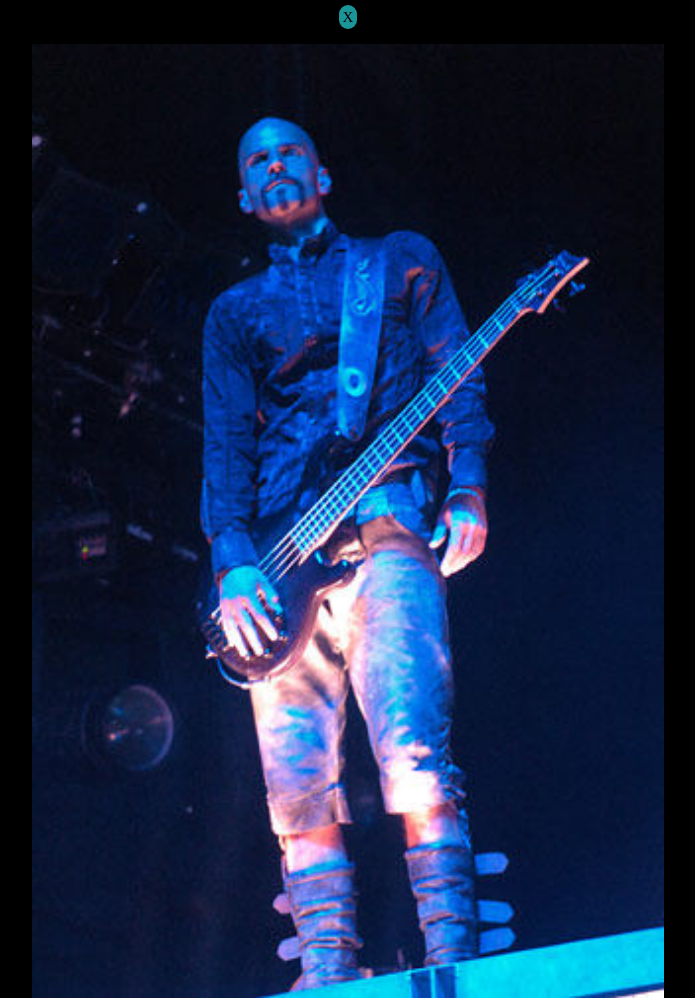
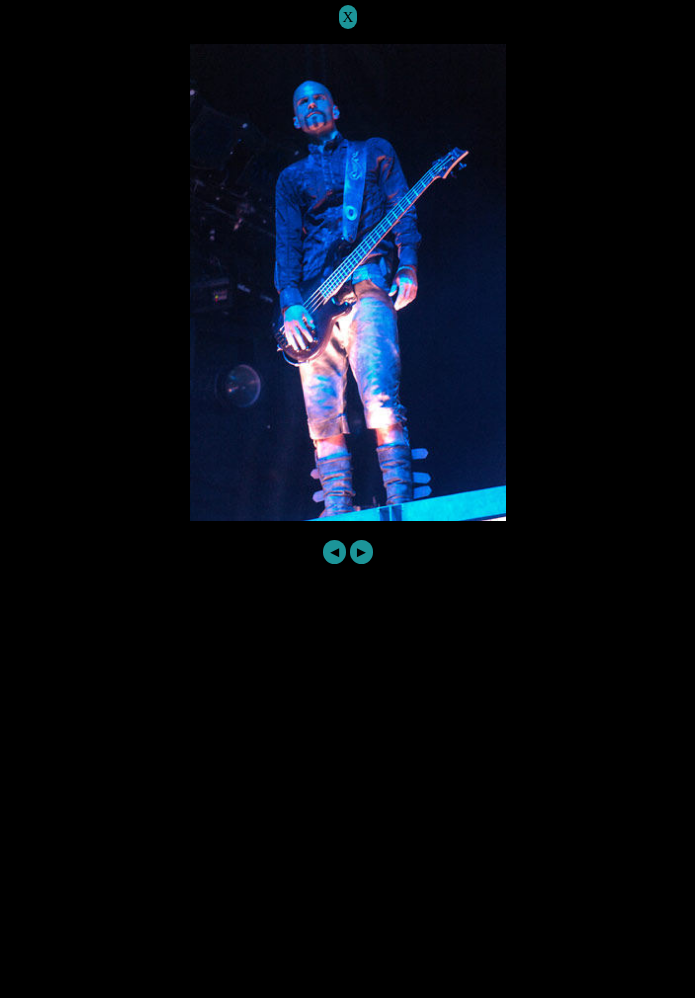
Before and after one commit to Ka5hmir/Rammstein, a plain HTML site: page 999.html in a window 1280 px wide. Shown: the top 998 px of the page, without its empty margins (292-987 px from the left). After the commit the page ends 800 px from the top, so only its background shows below. Drawn offline with Linux system fonts and the light colour scheme.

Commit message:
Update 999.html

```diff
--- a/999.html
+++ b/999.html
@@ -9,7 +9,7 @@
 	<center>
 	<a href="reisereisetour.html"class="photo">X</a><br/><br/>
 
-	<img src="images/reisereisetour/2.jpg" width=50% /><br/><br/>
+	<img src="images/reisereisetour/2.jpg" width=25% /><br/><br/>
 
 	<a href="888.html"class="photo">◄</a> <a href="101010.html"class="photo">►</a>
 	</center>
```
